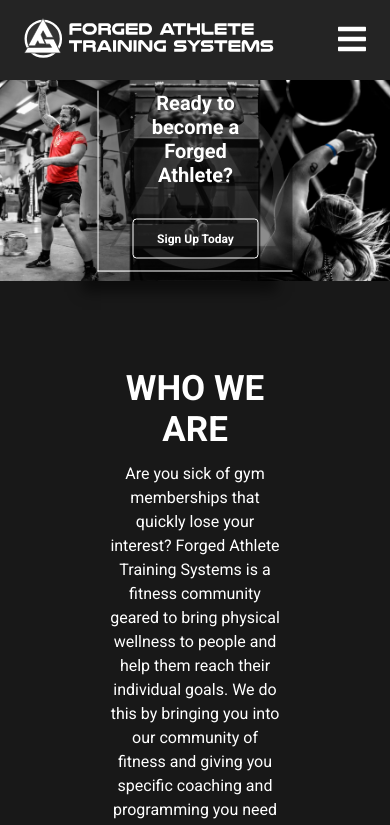
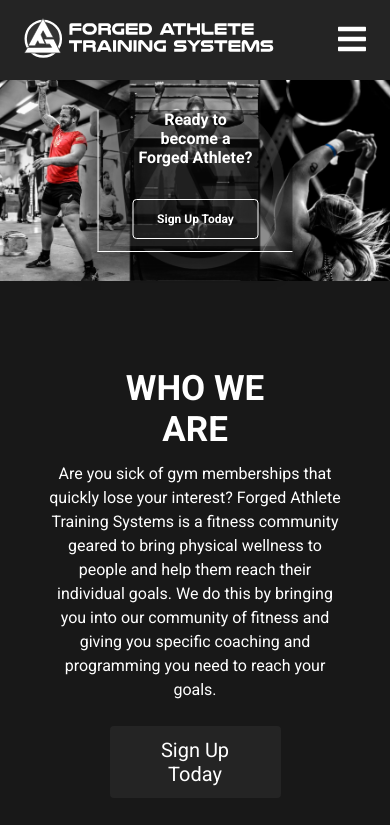
Before and after one commit to CristianMorenoHurtado/FATS, a React (Create React App) app: page / in a window 390 px wide. Shown: the top 825 px of the page. Built offline with nearby package versions, Linux system fonts and the light colour scheme.

Commit message:
revised mobile fonts

```diff
--- a/src/index.css
+++ b/src/index.css
@@ -1003,7 +1003,7 @@
   }
 
   .header__title{
-    font-size: 20px;
+    font-size: 16px;
   }
 
   .header__btn{
@@ -1017,6 +1017,10 @@
     align-items: center;
   }
 
+  .about__para{
+    width: 175%;
+  }
+
   .deadlift--img{
     padding-top: 36px;
   }
@@ -1024,6 +1028,7 @@
   .about__reverse{
     display: flex;
     flex-direction: column-reverse;
+    padding-bottom: 0;
   }
 
   .plans__title{
@@ -1046,4 +1051,8 @@
   .schedule__row{
     display: none;
   }
+
+  .footer__logo{
+    height: 72px;
+  }
 }
```
